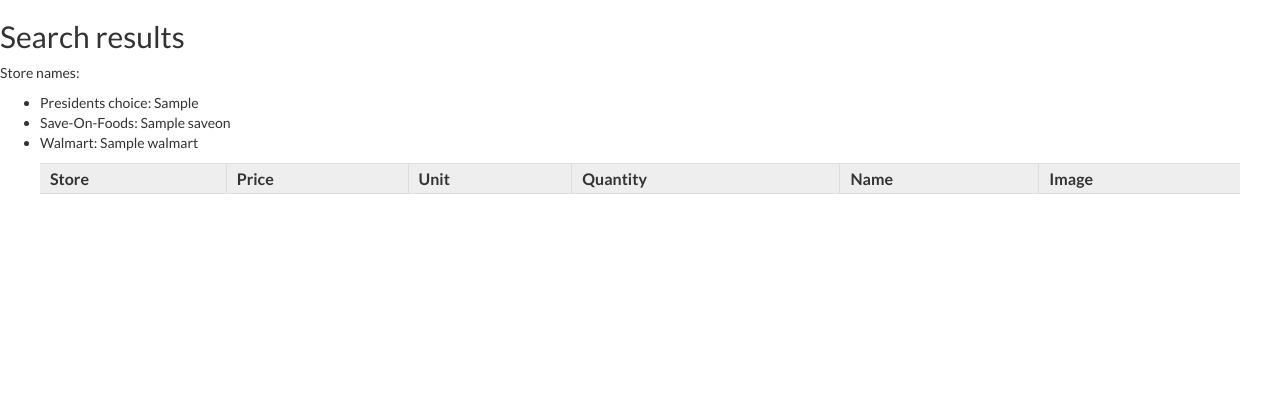
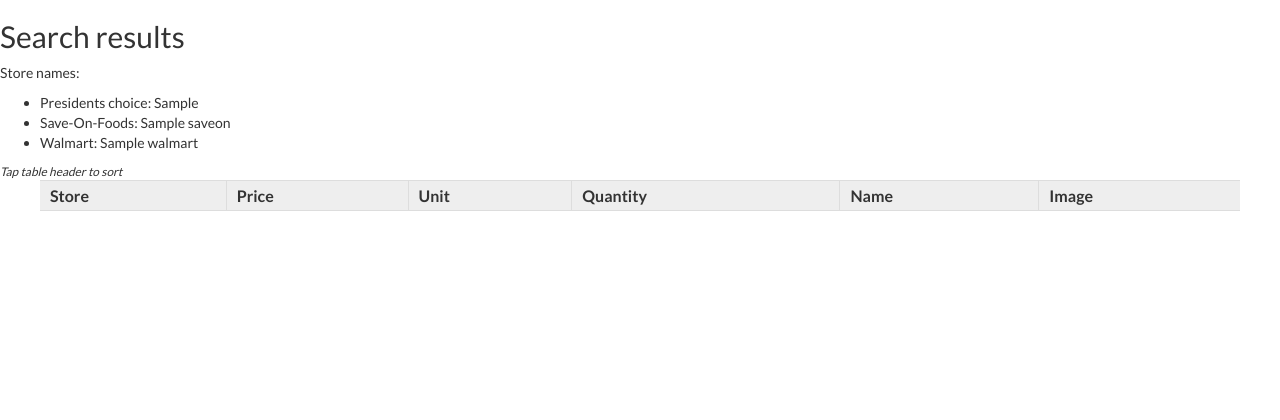
Before and after one commit to snacsnoc/grocery-app, a Flask app: template templates/search.html in a window 1280 px wide. Shown: the top 420 px of the page. Run offline with Flask 2, Linux system fonts and the light colour scheme; the template is opened without the code that fills it: most values are stand-ins (such as "Sample title", 1, 10 or a date in 2020); lists and menus that the app fills with data are empty.

Commit message:
Update help message

```diff
--- a/templates/search.html
+++ b/templates/search.html
@@ -21,6 +21,7 @@
     {% endif %}
     <li>Walmart: {{ result_data['store_name']['walmart']}} </li>
 </ul>
+<small><i>Tap table header to sort</i></small>
 <div class="table-container">
   <table class="data-table">
     <thead>
```
